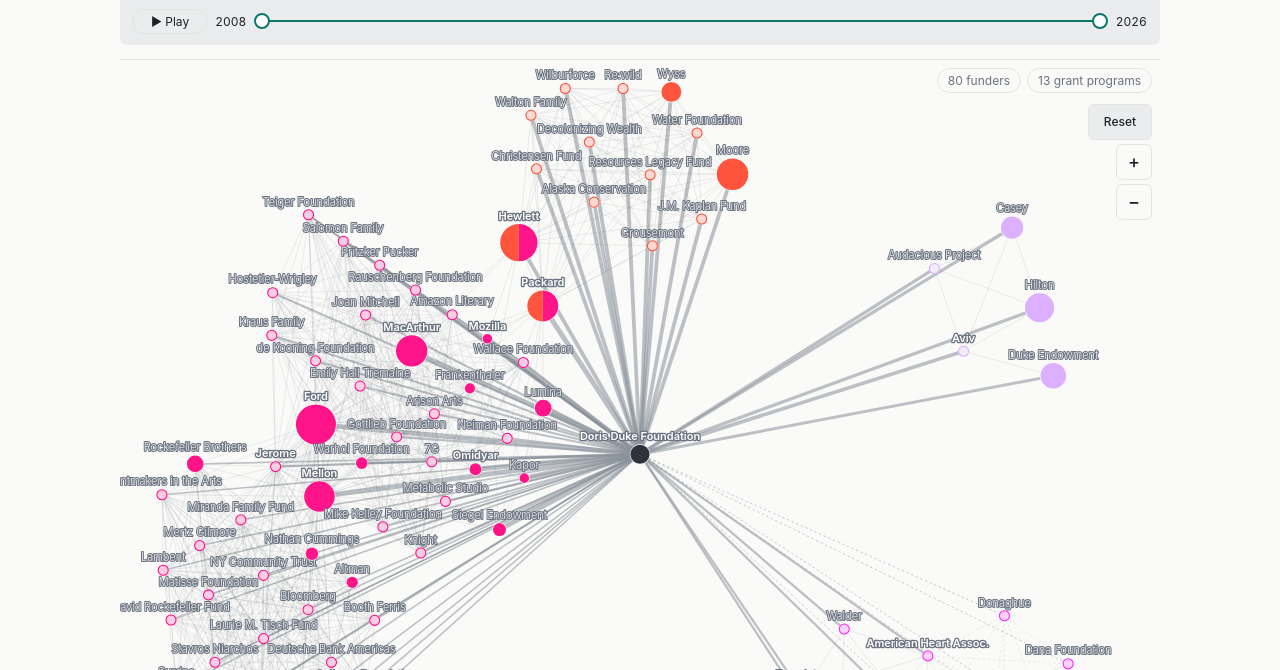
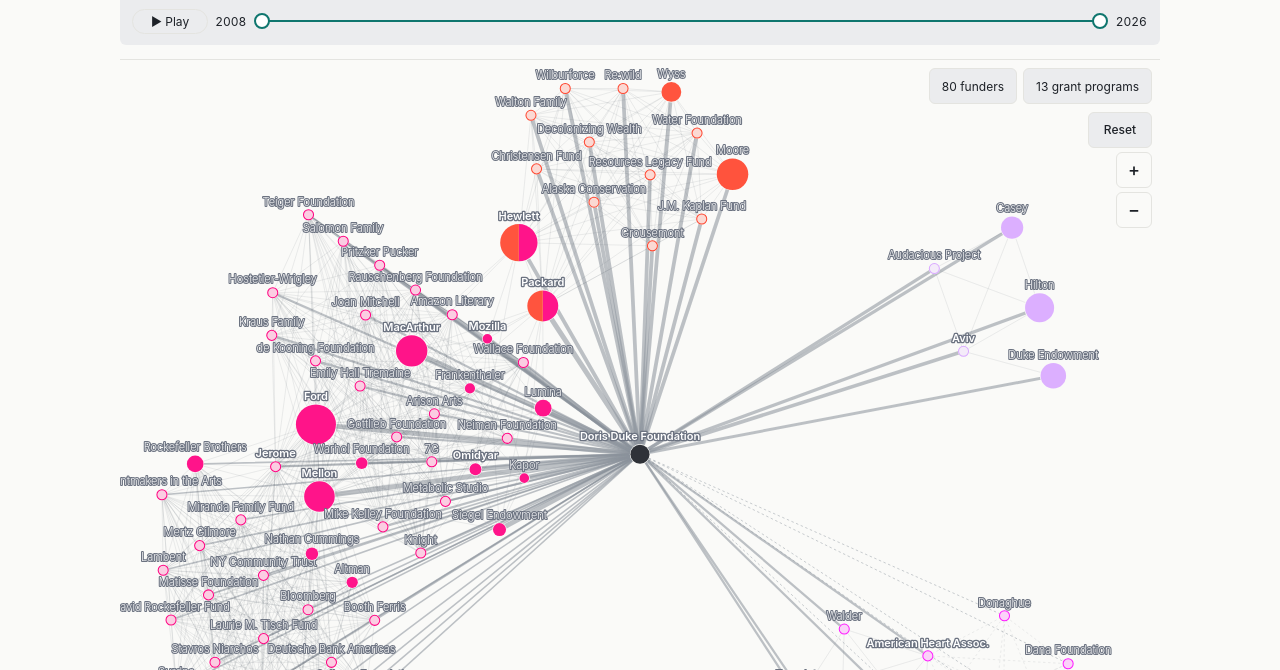
Before and after one commit to hqudd/DDF-funder-network, a plain HTML site: page index.html in a window 1280 px wide. Shown: the part 130-800 px from the top of the page. Drawn offline with nearby package versions, Linux system fonts and the light colour scheme.

Commit message:
Organizations and grant programs buttons styled like Reset
Co-Authored-By: Claude Opus 5.5 <noreply@anthropic.com>
Claude-Session: https://claude.ai/code/session_01P6e6KXHdsreWLLGj46UGyL

```diff
--- a/index.html
+++ b/index.html
@@ -170,11 +170,11 @@
   .grp.pk label { white-space: nowrap; }
   #pick { flex: 1 1 auto; min-width: 0; width: 100%; text-overflow: ellipsis; }
   .tops { position: absolute; top: 8px; right: 8px; display: flex; gap: 6px; z-index: 6; }
-  .tb { font: inherit; font-size: 12px; color: var(--muted); background: var(--bg); border: 1px solid var(--line); padding: 4px 10px; border-radius: 999px; cursor: pointer; white-space: nowrap; }
+  .tb { font: inherit; font-size: 12px; color: var(--fg); background: var(--ctl-bg); border: 1px solid var(--line); height: 36px; padding: 0 12px; border-radius: 6px; cursor: pointer; white-space: nowrap; }
   .tb:hover { color: var(--fg); }
   .tb[aria-pressed="true"] { color: var(--fg); border-color: var(--fg); }
   .tb:focus-visible, .li-btn:focus-visible, .back:focus-visible { outline: 2px solid var(--accent); outline-offset: 2px; }
-  .zoom { position: absolute; top: 44px; right: 8px; display: flex; flex-direction: column; gap: 4px; z-index: 6; }
+  .zoom { position: absolute; top: 52px; right: 8px; display: flex; flex-direction: column; gap: 4px; z-index: 6; }
   .zoom button { width: 36px; height: 36px; font: 500 18px/1 var(--font); color: var(--fg); background: var(--bg); border: 1px solid var(--line); border-radius: 6px; cursor: pointer; padding: 0; }
   .zoom { align-items: flex-end; }
   .zoom button.rs { font-size: 12px; width: 64px; background: var(--ctl-bg); }
```
